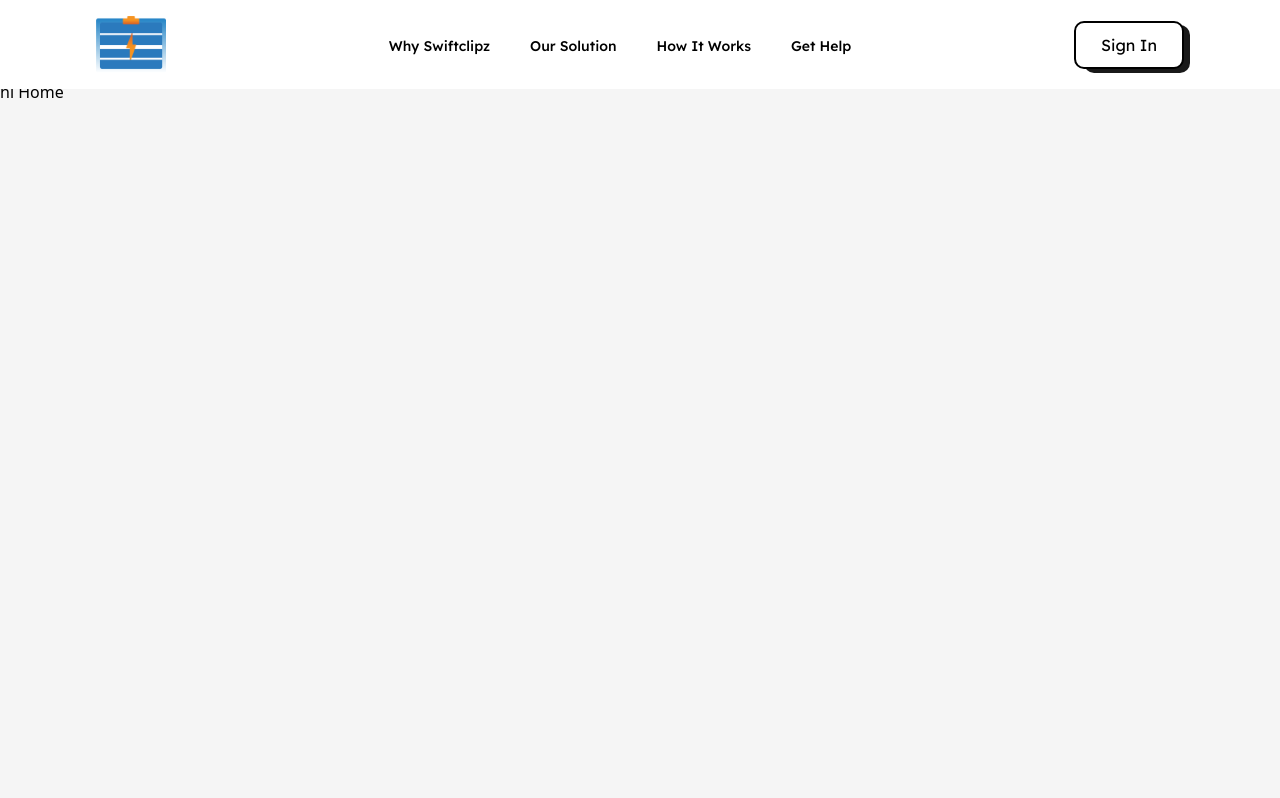
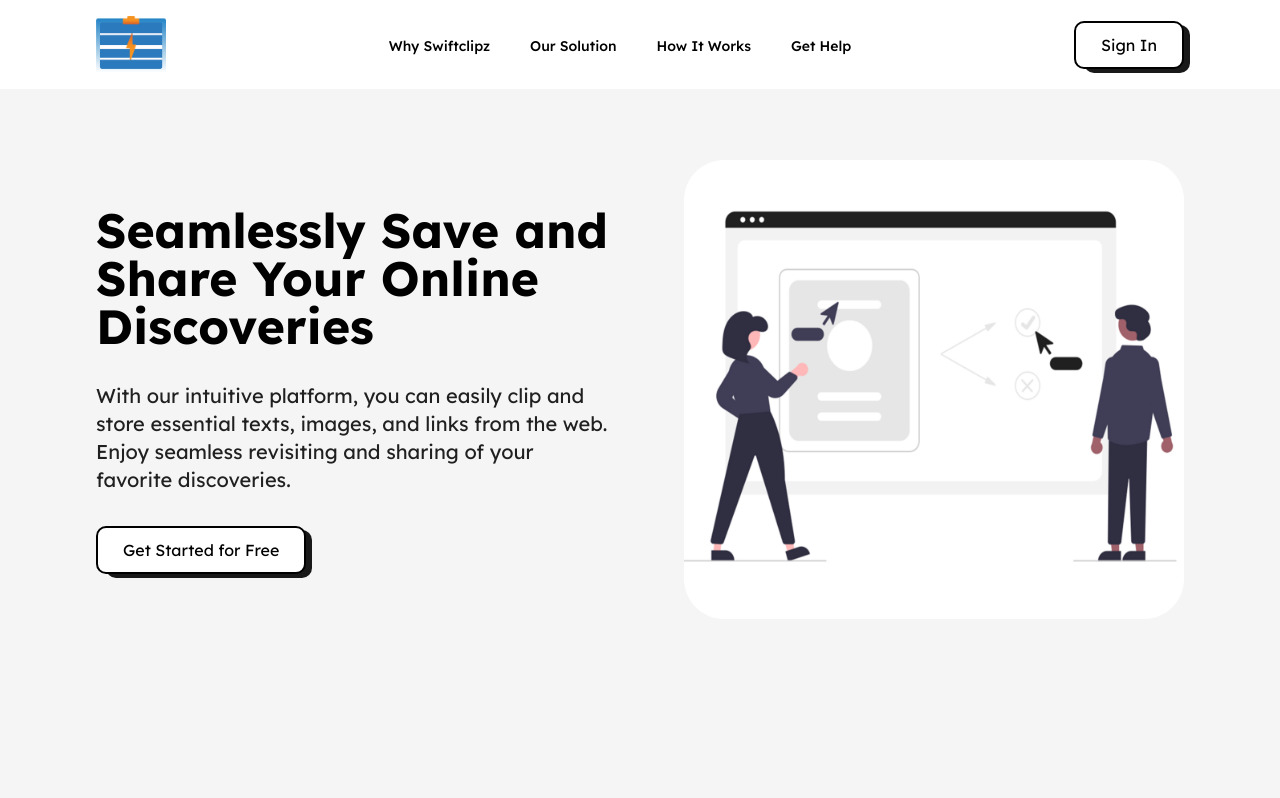
Before and after one commit to swiftclipz/swiftclipz-frontend-v1, a Next.js app: page / in a window 1280 px wide. Shown: the top 798 px of the page. Built offline with nearby package versions, Linux system fonts and the light colour scheme.

Commit message:
hero section added to homepage

```diff
--- /dev/null
+++ b/src/app/components/homepage/hero.tsx
@@ -0,0 +1,28 @@
+import Image from "next/image";
+import images from "../../constants/images";
+import LinkButton from "../ui/link-button";
+
+const Hero = () => {
+  return (
+    <div className="flex flex-col justify-between gap-12 pt-20 px-4 lg:flex-row lg:items-center xl:px-24">
+      <div className="space-y-8 font-lexend lg:max-w-[32rem]">
+        <h1 className="text-3xl text-black font-bold lg:text-5xl">
+          Seamlessly Save and Share Your Online Discoveries
+        </h1>
+        <p className="text-base text-[#202020] lg:text-xl">
+          With our intuitive platform, you can easily clip and store essential
+          texts, images, and links from the web. Enjoy seamless revisiting and
+          sharing of your favorite discoveries.
+        </p>
+        <div>
+          <LinkButton href="#" value="Get Started for Free" />
+        </div>
+      </div>
+      <div className="w-full sm:w-[500px]">
+        <Image src={images.heroImage.src} alt={images.heroImage.alt} />
+      </div>
+    </div>
+  );
+};
+
+export default Hero;
--- a/src/app/components/ui/link-button.tsx
+++ b/src/app/components/ui/link-button.tsx
@@ -9,7 +9,7 @@ interface LinkButtonProps {
 
 const LinkButton = ({ href, value }: LinkButtonProps) => {
   return (
-    <div className="flex flex-col items-center isolate">
+    <div className="flex flex-col justify-center isolate">
       <Link href={href}>
         <button className="link-button text-black whitespace-nowrap">
           {value}
--- a/src/app/constants/images.ts
+++ b/src/app/constants/images.ts
@@ -3,12 +3,12 @@ import HeroImage from "../assets/images/SwiftclipzHeroImage.png"
 
 export const siteLogo = {
     src: SiteLogo,
-    alt: "Swiftclipz Logo"
+    alt: "Swiftclipz logo"
 }
 
 export const heroImage = {
     src: HeroImage,
-    alt: "Swiftclipz stuff",
+    alt: "Swiftclipz hero image",
 }
 
 const images = {
--- a/src/app/page.tsx
+++ b/src/app/page.tsx
@@ -1,16 +1,17 @@
-import React from 'react'
-import { Metadata } from 'next'
+import React from "react";
+import { Metadata } from "next";
+import Hero from "./components/homepage/hero";
 
 export const metadata: Metadata = {
-  title: 'Home',
-}
+  title: "Home",
+};
 
 const Home = () => {
   return (
-    <div>
-      hi Home
-    </div>
-  )
-}
+    <>
+      <Hero />
+    </>
+  );
+};
 
-export default Home
+export default Home;
```
